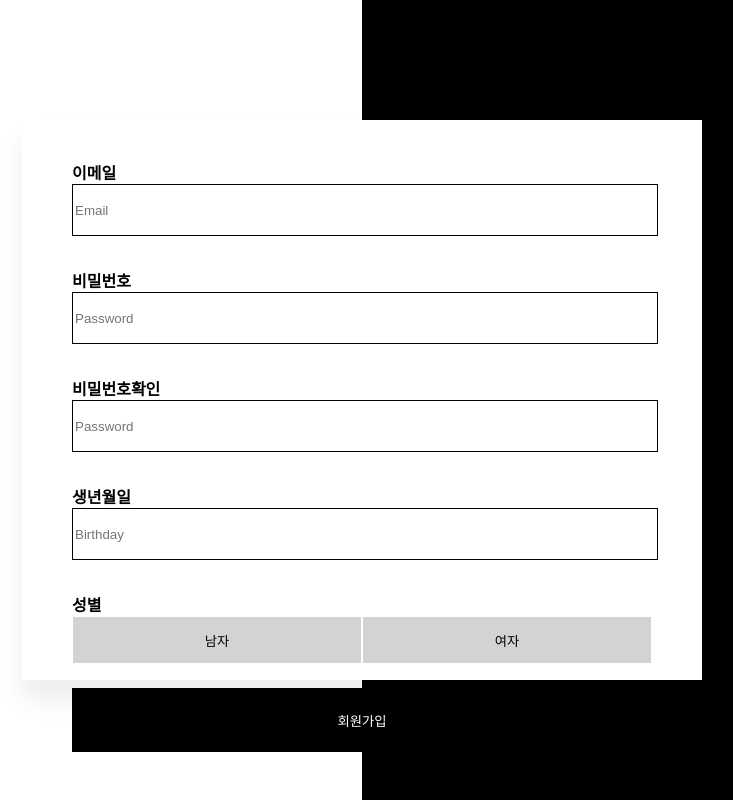
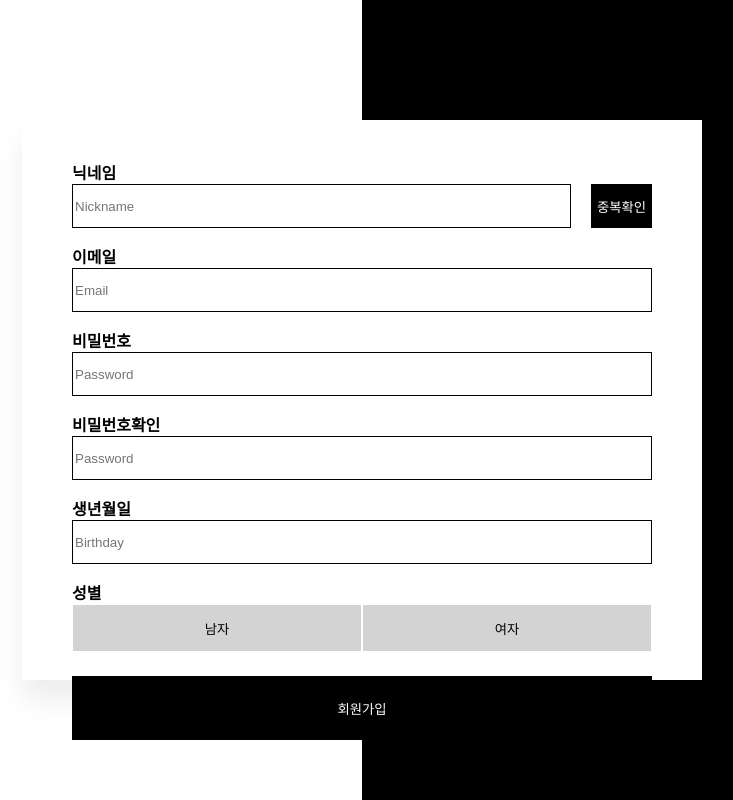
Before and after one commit to SMin1620/IN_A_DREAM, a React (Create React App) app in the folder front/: page /Signup in a window 1280 px wide. Shown: the whole page, without its empty margins (22-755 px from the left). Built offline with nearby package versions, Linux system fonts and the light colour scheme.

Commit message:
feature: 로그인시 리덕스 툴킷에 token 저장하는 로직 구현

```diff
--- a/front/src/components/common/Button2.tsx
+++ b/front/src/components/common/Button2.tsx
@@ -7,10 +7,17 @@ background-color: ${(props) => props.backgroundColor || "black"};
   height: ${(props) => props.height || "4rem"};
   width: ${(props) => props.width || "100%"};
   border: ${(props) => props.border || "1px solid black"};
-margin-bottom: ${(props) => props.marginBottom};
+  margin: ${(props) => props.margin};
   color: ${(props) => props.color || "white"};
+
   &:hover {
     cursor: pointer;
+  }
+
+  &:active {
+    background-color: lightgray;
+    color: black;
+    border: none;
   }
 `;
 
@@ -20,7 +27,7 @@ const Button2: React.FC<LoginButton> = ({
   width,
   height,
   border,
-  marginBottom,
+  margin,
   backgroundColor,
   color,
 }) => {
@@ -30,7 +37,7 @@ const Button2: React.FC<LoginButton> = ({
       width={width}
       height={height}
       border={border}
-      marginBottom={marginBottom}
+      margin={margin}
       backgroundColor={backgroundColor}
       color={color}
     >
--- a/front/src/components/common/Input.tsx
+++ b/front/src/components/common/Input.tsx
@@ -5,7 +5,7 @@ import { LoginInput } from "../../types/LoginTypes";
 const StyledInput = S.input<LoginInput>`
   background-color: ${(props) => props.backgroundColor || "white"};
   height: ${(props) => props.height || "3rem"};
-  width: ${(props) => props.width || "100%"};
+  width: ${(props) => props.width || "99%"};
   border: ${(props) => props.border || "1px solid black"};
   margin-bottom: ${(props) => props.marginBottom || "2rem"};
 `;
--- a/front/src/components/features/LoginComponents/LoginForm.tsx
+++ b/front/src/components/features/LoginComponents/LoginForm.tsx
@@ -1,13 +1,15 @@
 import React, { useState } from "react";
+import { useDispatch } from "react-redux";
 import { useNavigate } from "react-router-dom";
 import Input from "../../common/Input";
 import Button2 from "../../common/Button2";
 import Label from "../../common/Label";
 import "./LoginForm.css";
+import { setToken } from "../../../stores/reducers/LoginToken";
 
 const LoginForm = () => {
-  const [email, setEmail] = useState("");
-  const [password, setPassword] = useState("");
+  const [email, setEmail] = useState<string>("");
+  const [password, setPassword] = useState<string>("");
 
   const handleEmail = (e: React.ChangeEvent<HTMLInputElement>) => {
     setEmail(e.target.value);
@@ -17,8 +19,12 @@ const LoginForm = () => {
     setPassword(e.target.value);
   };
 
-  const getLogin = () => {
+  const dispatch = useDispatch();
+
+  const postLogin = () => {
     // API 요청
+    const responseToken = "토큰값";
+    dispatch(setToken(responseToken));
     console.log(email, password);
   };
 
@@ -41,7 +47,7 @@ const LoginForm = () => {
       <br />
 
       <div className="login-form-button">
-        <Button2 onClick={getLogin}>로그인</Button2>
+        <Button2 onClick={postLogin}>로그인</Button2>
       </div>
 
       <div className="login-form-register">
--- a/front/src/components/features/SignupComponents/SignupForm.css
+++ b/front/src/components/features/SignupComponents/SignupForm.css
@@ -1,3 +1,24 @@
+.signup-form-nicknameBox {
+  margin-bottom: 1rem;
+  display: flex;
+  justify-content: space-between;
+}
+
+.signup-form-nicknameBox > button {
+  border: none;
+  background-color: black;
+  color: white;
+}
+
+.signup-form-nicknameBox > button:active {
+  background-color: lightgray;
+  color: black;
+}
+
+.signup-form-nicknameBox > button:hover {
+  cursor: pointer;
+}
+
 .signup-form-genderbox {
   display: flex;
   justify-content: space-around;
--- a/front/src/components/features/SignupComponents/SignupForm.tsx
+++ b/front/src/components/features/SignupComponents/SignupForm.tsx
@@ -7,10 +7,15 @@ import Button2 from "./../../common/Button2";
 
 const SignupForm = () => {
   const [email, setEmail] = useState("");
+  const [nickname, setNickname] = useState("");
   const [password, setPassword] = useState("");
   const [checkPassword, setCheckPassword] = useState("");
   const [birthDay, setBirthDay] = useState("");
   const [gender, setGender] = useState("");
+
+  const handleNickname = (e: React.ChangeEvent<HTMLInputElement>) => {
+    setNickname(e.target.value);
+  };
 
   const handleEmail = (e: React.ChangeEvent<HTMLInputElement>) => {
     setEmail(e.target.value);
@@ -28,6 +33,11 @@ const SignupForm = () => {
     setBirthDay(e.target.value);
   };
 
+  const postCheck = () => {
+    // API 요청
+    console.log(nickname);
+  };
+
   const postSignup = () => {
     if (password !== checkPassword) {
       Swal.fire({
@@ -37,16 +47,37 @@ const SignupForm = () => {
       });
     }
     // API 요청
-    console.log(email, password, checkPassword, birthDay, gender);
+    console.log(nickname, email, password, checkPassword, birthDay, gender);
   };
 
   return (
     <div>
+      <Label>닉네임</Label>
+      <div className="signup-form-nicknameBox">
+        <Input
+          width="85%"
+          height="2.5rem"
+          marginBottom="0"
+          placeholder="Nickname"
+          type="text"
+          onChange={(e) => handleNickname(e)}
+        />
+        <button onClick={postCheck}>중복확인</button>
+      </div>
+
       <Label>이메일</Label>
-      <Input placeholder="Email" type="text" onChange={(e) => handleEmail(e)} />
+      <Input
+        height="2.5rem"
+        marginBottom="1rem"
+        placeholder="Email"
+        type="text"
+        onChange={(e) => handleEmail(e)}
+      />
 
       <Label>비밀번호</Label>
       <Input
+        height="2.5rem"
+        marginBottom="1rem"
         placeholder="Password"
         type="password"
         onChange={(e) => handlePassword(e)}
@@ -54,6 +85,8 @@ const SignupForm = () => {
 
       <Label>비밀번호확인</Label>
       <Input
+        height="2.5rem"
+        marginBottom="1rem"
         placeholder="Password"
         type="password"
         onChange={(e) => handleCheckPassword(e)}
@@ -61,6 +94,8 @@ const SignupForm = () => {
 
       <Label>생년월일</Label>
       <Input
+        height="2.5rem"
+        marginBottom="1rem"
         placeholder="Birthday"
         type="text"
         onChange={(e) => handleBirthday(e)}
--- a/front/src/index.tsx
+++ b/front/src/index.tsx
@@ -1,15 +1,19 @@
-import React from 'react';
-import ReactDOM from 'react-dom/client';
-import './index.css';
-import App from './App';
-import reportWebVitals from './reportWebVitals';
+import React from "react";
+import ReactDOM from "react-dom/client";
+import "./index.css";
+import App from "./App";
+import reportWebVitals from "./reportWebVitals";
+import { Provider } from "react-redux";
+import store from "./stores/stores";
 
 const root = ReactDOM.createRoot(
-  document.getElementById('root') as HTMLElement
+  document.getElementById("root") as HTMLElement
 );
 root.render(
   <React.StrictMode>
-    <App />
+    <Provider store={store}>
+      <App />
+    </Provider>
   </React.StrictMode>
 );
 
--- /dev/null
+++ b/front/src/stores/reducers/LoginToken.tsx
@@ -0,0 +1,24 @@
+// tokenSlice.ts
+import { createSlice, PayloadAction } from "@reduxjs/toolkit";
+
+interface TokenState {
+  token: string | null;
+}
+
+const initialState: TokenState = {
+  token: null,
+};
+
+const tokenSlice = createSlice({
+  name: "token",
+  initialState,
+  reducers: {
+    setToken(state, action: PayloadAction<string | null>) {
+      state.token = action.payload;
+    },
+  },
+});
+
+export const { setToken } = tokenSlice.actions;
+
+export default tokenSlice.reducer;
--- /dev/null
+++ b/front/src/stores/stores.tsx
@@ -0,0 +1,11 @@
+// store.ts
+import { configureStore } from "@reduxjs/toolkit";
+import tokenReducer from "./reducers/LoginToken";
+
+const store = configureStore({
+  reducer: {
+    token: tokenReducer,
+  },
+});
+
+export default store;
--- a/front/src/types/LoginTypes.tsx
+++ b/front/src/types/LoginTypes.tsx
@@ -24,7 +24,7 @@ export interface LoginButton {
   width?: string;
   height?: string;
   border?: string;
-  marginBottom?: string;
+  margin?: string;
   backgroundColor?: string;
   color?: string;
 }
```
Lines whose indentation alone changed are shown as unchanged.
